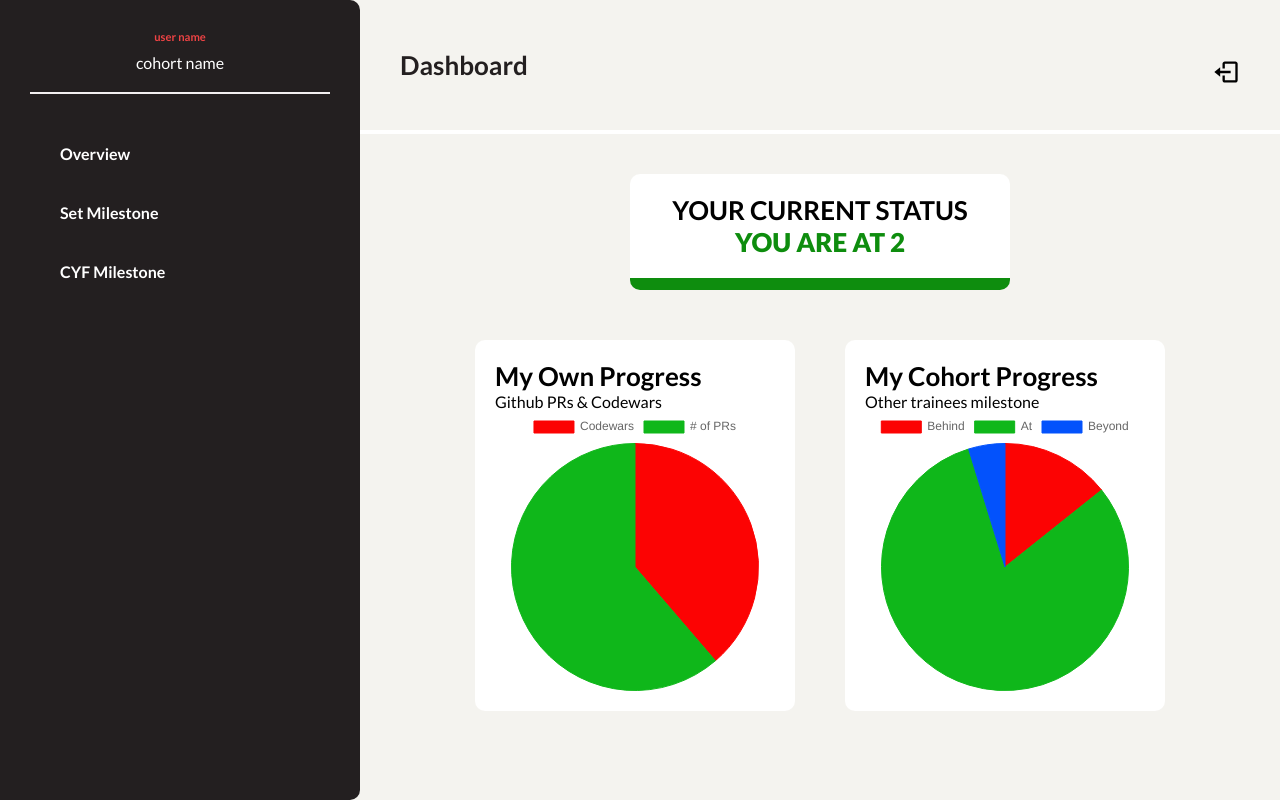
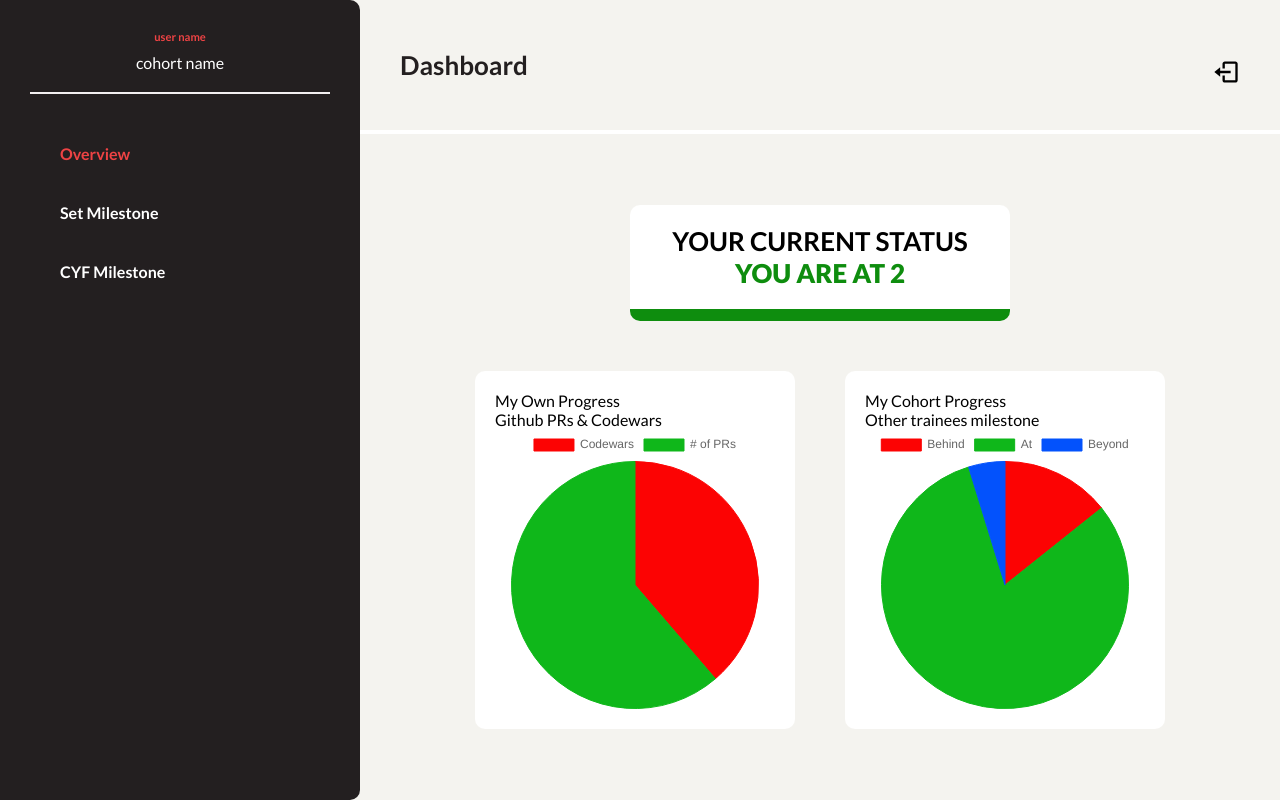
Before and after one commit to Doris-Siu/in-a-class-of-our-own, a React (Create React App) app in the folder client/: page /dashboard in a window 1280 px wide. Built offline with nearby package versions, Linux system fonts and the light colour scheme.

Commit message:
styles added overview

```diff
--- a/client/src/pages/Dashboard/Components/Overview/Overview.css
+++ b/client/src/pages/Dashboard/Components/Overview/Overview.css
@@ -35,9 +35,8 @@
 .overview p {
 	font-size: 16px;
 }
-
-.charts-container {
-	margin: 50px auto;
+.loading {
+	width: 140px;
 }
 
 .chart-card {
@@ -45,9 +44,11 @@
 	margin: 0 0 20px;
 }
 
-.chart-card > div p:first-child {
-	font-size: 26px;
-	font-weight: 700;
+.chart-card > div > div {
+	width: 100%;
+	display: flex;
+	align-items: center;
+	justify-content: center;
 }
 
 .chart-card > div > div {
--- a/client/src/pages/Dashboard/Components/Sidebar/Sidebar.css
+++ b/client/src/pages/Dashboard/Components/Sidebar/Sidebar.css
@@ -30,6 +30,13 @@
 	justify-content: space-around;
 }
 
+/* ACTIVE LINK */
+.side-links a.active {
+  color: var(--red);
+}
+
+
+
 .side-links li a {
 	text-decoration: none;
 	color: var(--black);
```
